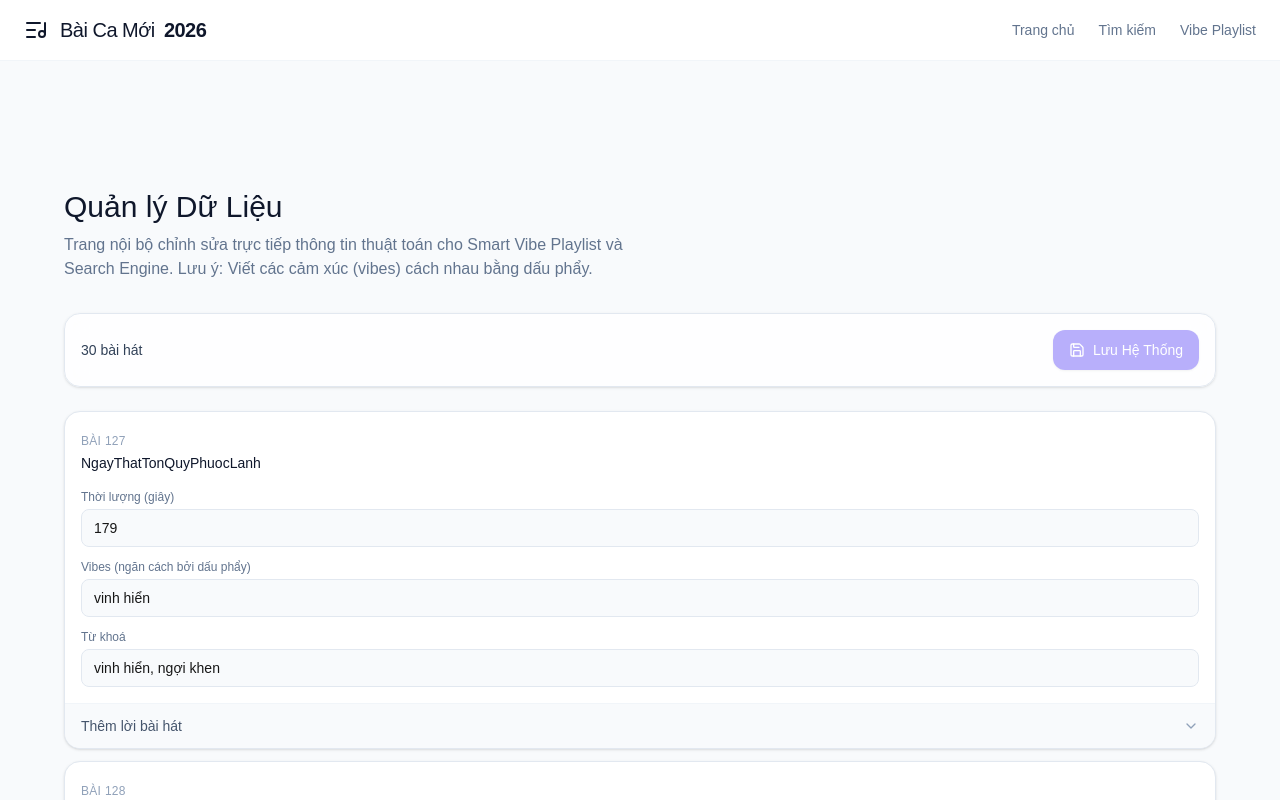
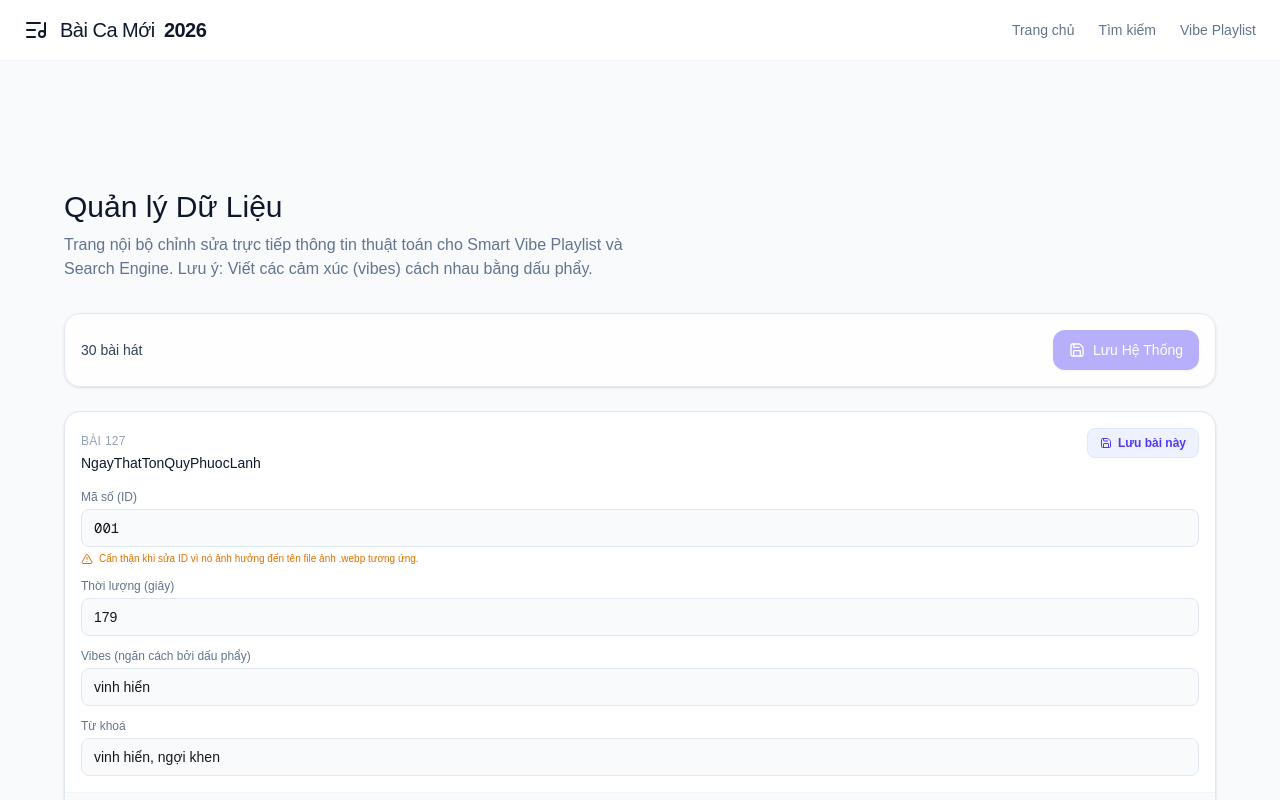
Before and after one commit to PhucHungWEDO/bai-ca-moi-2026, a Next.js app: page /admin/data in a window 1280 px wide. Shown: the top 800 px of the page. Built offline with nearby package versions, Linux system fonts and the light colour scheme.

Commit message:
Admin: Hoan thien tinh nang sua ID va API save-hymn (Auto-fix CRLF)

```diff
--- /dev/null
+++ b/src/app/api/save-hymn/route.ts
@@ -0,0 +1,49 @@
+import { NextResponse } from "next/server";
+import fs from "fs/promises";
+import path from "path";
+import { revalidatePath } from "next/cache";
+
+export async function POST(request: Request) {
+  try {
+    const { oldId, updatedHymn } = await request.json();
+
+    if (!oldId || !updatedHymn) {
+      return NextResponse.json(
+        { success: false, error: "Missing required fields" },
+        { status: 400 }
+      );
+    }
+
+    const dataPath = path.join(process.cwd(), "src/data/hymns_data.json");
+    const raw = await fs.readFile(dataPath, "utf8");
+    const hymns = JSON.parse(raw);
+
+    const index = hymns.findIndex((h: any) => String(h.id) === String(oldId));
+    if (index === -1) {
+      return NextResponse.json(
+        { success: false, error: "Không tìm thấy bản ghi cũ với ID: " + oldId },
+        { status: 404 }
+      );
+    }
+
+    // Update the record
+    hymns[index] = { ...hymns[index], ...updatedHymn };
+
+    // Save back to file
+    await fs.writeFile(dataPath, JSON.stringify(hymns, null, 2), "utf8");
+
+    // Revalidate relevant paths
+    revalidatePath("/admin/data");
+    revalidatePath("/search");
+    revalidatePath("/playlist");
+    revalidatePath(`/admin/data/${updatedHymn.id}`);
+
+    return NextResponse.json({ success: true, updatedHymn: hymns[index] });
+  } catch (error: any) {
+    console.error("Lỗi khi lưu bài hát:", error);
+    return NextResponse.json(
+      { success: false, error: error.message },
+      { status: 500 }
+    );
+  }
+}
--- a/src/components/AdminForm/index.tsx
+++ b/src/components/AdminForm/index.tsx
@@ -53,7 +53,9 @@ export default function AdminForm({ initialData }: AdminFormProps) {
     (index: number, field: string, value: string) => {
       setHymns((prev) => {
         const updated = [...prev];
-        if (field === "duration_seconds") {
+        if (field === "id") {
+          updated[index] = { ...updated[index], id: value };
+        } else if (field === "duration_seconds") {
           updated[index] = {
             ...updated[index],
             duration_seconds:
@@ -80,6 +82,37 @@ export default function AdminForm({ initialData }: AdminFormProps) {
     },
     []
   );
+
+  const handleSingleSave = async (index: number) => {
+    const originalHymn = initialData[index];
+    const currentHymn = hymns[index];
+
+    setStatus({ type: null, message: "" });
+    startTransition(async () => {
+      try {
+        const response = await fetch("/api/save-hymn", {
+          method: "POST",
+          headers: { "Content-Type": "application/json" },
+          body: JSON.stringify({
+            oldId: originalHymn.id,
+            updatedHymn: currentHymn,
+          }),
+        });
+
+        const res = await response.json();
+        if (res.success) {
+          setStatus({
+            type: "success",
+            message: `Bài #${currentHymn.hymn_number} đã được lưu thành công!`,
+          });
+        } else {
+          setStatus({ type: "error", message: `Lỗi: ${res.error}` });
+        }
+      } catch (err: any) {
+        setStatus({ type: "error", message: `Lỗi kết nối: ${err.message}` });
+      }
+    });
+  };
 
   const handleSave = () => {
     if (
@@ -172,10 +205,41 @@ export default function AdminForm({ initialData }: AdminFormProps) {
                       {hymn.title}
                     </h3>
                   </div>
+
+                  <button
+                    onClick={() => handleSingleSave(index)}
+                    disabled={isPending}
+                    className="flex items-center gap-1.5 text-xs font-semibold text-indigo-600 hover:text-indigo-700 bg-indigo-50 hover:bg-indigo-100 px-3 py-1.5 rounded-lg transition-all border border-indigo-100 disabled:opacity-50"
+                  >
+                    {isPending ? (
+                      <Loader2 className="w-3 h-3 animate-spin" />
+                    ) : (
+                      <Save className="w-3 h-3" />
+                    )}
+                    Lưu bài này
+                  </button>
                 </div>
 
                 {/* Fields */}
                 <div className="space-y-3">
+                  <div className="relative">
+                    <label className="block text-xs font-medium text-slate-500 mb-1">
+                      Mã số (ID)
+                    </label>
+                    <input
+                      type="text"
+                      value={hymn.id}
+                      onChange={(e) =>
+                        handleUpdate(index, "id", e.target.value)
+                      }
+                      className="w-full px-3 py-2 bg-slate-50 border border-slate-200 rounded-lg text-sm focus:ring-2 focus:ring-indigo-500/20 focus:border-indigo-500 outline-none transition-all font-mono"
+                      placeholder="001"
+                    />
+                    <div className="mt-1 flex items-center gap-1.5 text-[10px] text-amber-600 font-medium">
+                      <AlertTriangle className="w-3 h-3" />
+                      Cẩn thận khi sửa ID vì nó ảnh hưởng đến tên file ảnh .webp tương ứng.
+                    </div>
+                  </div>
                   <div>
                     <label className="block text-xs font-medium text-slate-500 mb-1">
                       Thời lượng (giây)
```
